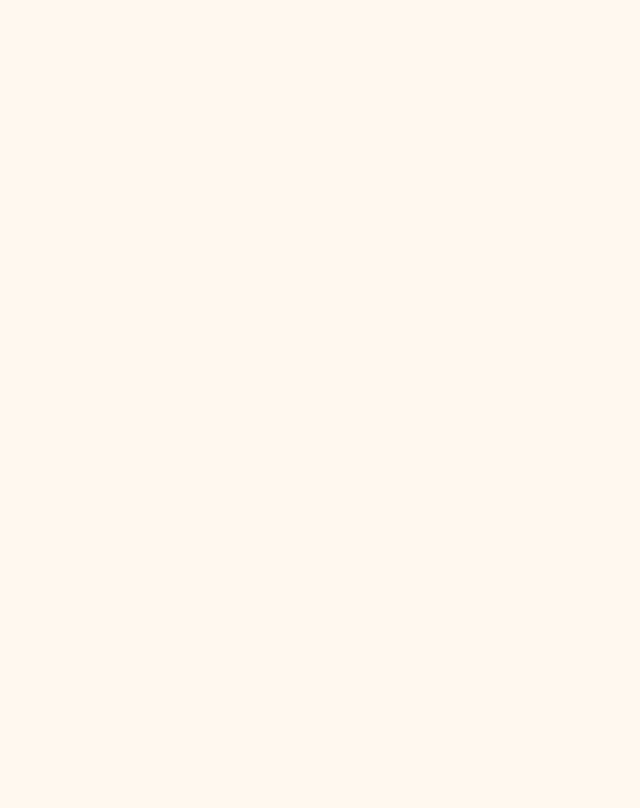
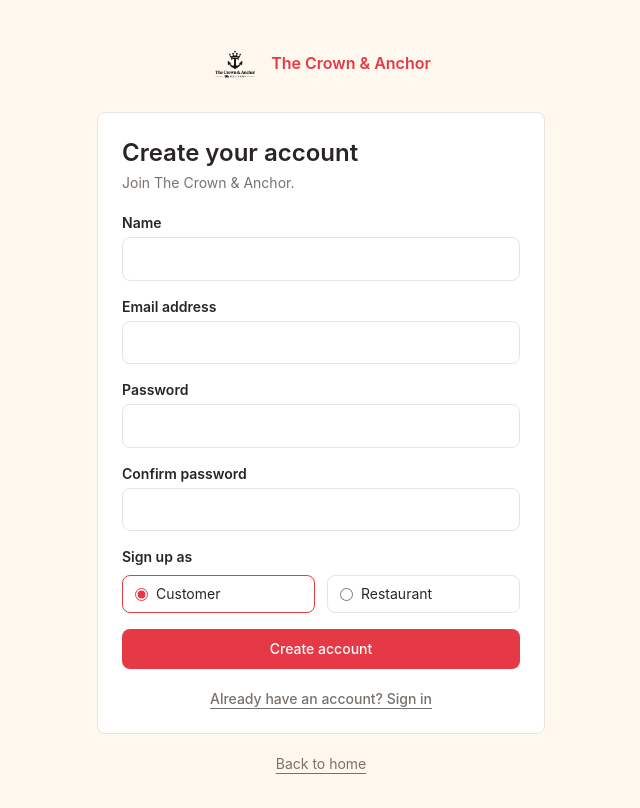
Before and after one commit to reham0138/delivey-app, a React (Vite) app in the folder frontend/: page /register in a window 1280 px wide. Before the commit this address had no page. Shown: the top 808 px of the page, without its empty margins (319-959 px from the left). Built offline with nearby package versions, Linux system fonts and the light colour scheme.

Commit message:
feat(auth): add login and register pages with AuthLayout

```diff
--- a/frontend/src/App.tsx
+++ b/frontend/src/App.tsx
@@ -3,6 +3,9 @@ import { BrowserRouter as Router, Route, Routes } from 'react-router-dom'
 import Preview from './pages/Preview'
 import Meals from './pages/Meals'
 import MainLayout from './shared/layouts/MainLayout'
+import AuthLayout from '@/shared/layouts/AuthLayout'
+import Login from '@/pages/auth/Login'
+import Register from '@/pages/auth/Register'
 
 function App() {
   return (
@@ -12,6 +15,11 @@ function App() {
           <Route path="meals" element={<Meals />} />
         </Route>
 
+        <Route element={<AuthLayout />}>
+          <Route path="login" element={<Login />} />
+          <Route path="register" element={<Register />} />
+        </Route>
+
         <Route path="/preview" element={<Preview />} />
       </Routes>
     </Router>
--- a/frontend/src/main.tsx
+++ b/frontend/src/main.tsx
@@ -1,13 +1,16 @@
 import { StrictMode } from 'react'
 import { createRoot } from 'react-dom/client'
 import { ThemeProvider } from './shared/contexts/ThemeContext'
+import { AuthProvider } from '@/shared/contexts/AuthContext'
 import './App.css'
 import App from './App'
 
 createRoot(document.getElementById('root')!).render(
   <StrictMode>
     <ThemeProvider>
-      <App />
+      <AuthProvider>
+        <App />
+      </AuthProvider>
     </ThemeProvider>
   </StrictMode>,
 )
--- /dev/null
+++ b/frontend/src/pages/auth/Login.tsx
@@ -0,0 +1,76 @@
+import { useForm } from 'react-hook-form'
+import { zodResolver } from '@hookform/resolvers/zod'
+import { Link, Navigate } from 'react-router-dom'
+import { Button } from '@/shared/components/Button'
+import { Input } from '@/shared/components/Input'
+import { useAuth } from '@/shared/hooks/useAuth'
+import { getHomePathForRole } from '@/shared/utils/authRedirect'
+import { loginSchema, type LoginFormValues } from '@/shared/utils/validation'
+
+export default function Login() {
+	const { isAuthenticated, role, login } = useAuth()
+	const {
+		register,
+		handleSubmit,
+		setError,
+		formState: { errors, isSubmitting },
+	} = useForm<LoginFormValues>({
+		resolver: zodResolver(loginSchema),
+		mode: 'onSubmit',
+	})
+
+	if (isAuthenticated) {
+		return <Navigate to={getHomePathForRole(role ?? 'customer')} replace />
+	}
+
+	const onSubmit = async (values: LoginFormValues) => {
+		try {
+			await login(values)
+		} catch (error) {
+			setError('root.serverError', {
+				message: error instanceof Error ? error.message : 'Something went wrong. Please try again.',
+			})
+		}
+	}
+
+	return (
+		<section className="space-y-5">
+			<header className="space-y-1">
+				<h1 className="text-2xl font-semibold text-text-main">Sign in</h1>
+				<p className="text-sm text-text-slate">Welcome back. Sign in to your account.</p>
+			</header>
+			<form noValidate className="space-y-4" onSubmit={handleSubmit(onSubmit)}>
+				<Input
+					label="Email address"
+					type="email"
+					autoComplete="email"
+					{...register('email')}
+					error={errors.email?.message}
+				/>
+				<Input
+					label="Password"
+					type="password"
+					autoComplete="current-password"
+					{...register('password')}
+					error={errors.password?.message}
+				/>
+				{errors.root?.serverError?.message && (
+					<p role="alert" className="rounded-lg border border-danger/30 bg-danger/10 px-3 py-2 text-sm text-danger">
+						{errors.root.serverError.message}
+					</p>
+				)}
+				<Button type="submit" loading={isSubmitting} className="w-full">
+					Sign in
+				</Button>
+			</form>
+			<p className="text-center text-sm text-text-slate">
+				<Link to="/register" className="font-medium text-brand-red underline underline-offset-4">
+					Don't have an account? Create one
+				</Link>
+			</p>
+			<p className="rounded-lg border border-border-subtle bg-surface-cream px-3 py-2 text-xs text-text-slate">
+				Demo account: admin@test.com / 123456
+			</p>
+		</section>
+	)
+}
--- /dev/null
+++ b/frontend/src/pages/auth/Register.tsx
@@ -0,0 +1,83 @@
+import { useForm } from 'react-hook-form'
+import { zodResolver } from '@hookform/resolvers/zod'
+import { Link, Navigate } from 'react-router-dom'
+import { Button } from '@/shared/components/Button'
+import { Input } from '@/shared/components/Input'
+import { useAuth } from '@/shared/hooks/useAuth'
+import { getHomePathForRole } from '@/shared/utils/authRedirect'
+import { registerSchema, type RegisterFormValues } from '@/shared/utils/validation'
+
+export default function Register() {
+	const { isAuthenticated, role, register: registerAccount } = useAuth()
+	const {
+		register,
+		handleSubmit,
+		setError,
+		formState: { errors, isSubmitting },
+	} = useForm<RegisterFormValues>({
+		resolver: zodResolver(registerSchema),
+		mode: 'onSubmit',
+		defaultValues: { role: 'customer' },
+	})
+
+	if (isAuthenticated) {
+		return <Navigate to={getHomePathForRole(role ?? 'customer')} replace />
+	}
+
+	const onSubmit = async (values: RegisterFormValues) => {
+		try {
+			await registerAccount({
+				name: values.name,
+				email: values.email,
+				password: values.password,
+				role: values.role,
+			})
+		} catch (error) {
+			setError('root.serverError', {
+				message: error instanceof Error ? error.message : 'Something went wrong. Please try again.',
+			})
+		}
+	}
+
+	return (
+		<section className="space-y-5">
+			<header className="space-y-1">
+				<h1 className="text-2xl font-semibold text-text-main">Create your account</h1>
+				<p className="text-sm text-text-slate">Join The Crown &amp; Anchor.</p>
+			</header>
+			<form noValidate className="space-y-4" onSubmit={handleSubmit(onSubmit)}>
+				<Input label="Name" autoComplete="name" {...register('name')} error={errors.name?.message} />
+				<Input label="Email address" type="email" autoComplete="email" {...register('email')} error={errors.email?.message} />
+				<Input label="Password" type="password" autoComplete="new-password" {...register('password')} error={errors.password?.message} />
+				<Input label="Confirm password" type="password" autoComplete="new-password" {...register('confirmPassword')} error={errors.confirmPassword?.message} />
+				<fieldset className="space-y-2">
+					<legend className="text-sm font-semibold text-text-main">Sign up as</legend>
+					<div className="grid grid-cols-2 gap-3">
+						<label className="flex cursor-pointer items-center gap-2 rounded-lg border border-border-subtle bg-surface-white px-3 py-2 text-sm text-text-main has-[:checked]:border-brand-red">
+							<input type="radio" value="customer" className="accent-brand-red" {...register('role')} />
+							Customer
+						</label>
+						<label className="flex cursor-pointer items-center gap-2 rounded-lg border border-border-subtle bg-surface-white px-3 py-2 text-sm text-text-main has-[:checked]:border-brand-red">
+							<input type="radio" value="restaurant" className="accent-brand-red" {...register('role')} />
+							Restaurant
+						</label>
+					</div>
+					{errors.role?.message && <p className="text-sm text-danger">{errors.role.message}</p>}
+				</fieldset>
+				{errors.root?.serverError?.message && (
+					<p role="alert" className="rounded-lg border border-danger/30 bg-danger/10 px-3 py-2 text-sm text-danger">
+						{errors.root.serverError.message}
+					</p>
+				)}
+				<Button type="submit" loading={isSubmitting} className="w-full">
+					Create account
+				</Button>
+			</form>
+			<p className="text-center text-sm text-text-slate">
+				<Link to="/login" className="font-medium text-brand-red underline underline-offset-4">
+					Already have an account? Sign in
+				</Link>
+			</p>
+		</section>
+	)
+}
--- /dev/null
+++ b/frontend/src/shared/layouts/AuthLayout.tsx
@@ -0,0 +1,35 @@
+import { Link, Outlet } from 'react-router-dom'
+import { Card } from '@/shared/components/Card'
+import { useTheme } from '@/shared/contexts/ThemeContext'
+
+export default function AuthLayout() {
+	const { theme } = useTheme()
+
+	return (
+		<main className="flex min-h-screen items-center justify-center bg-surface-cream px-4 py-10 sm:px-6">
+			<div className="w-full max-w-md">
+				{/* There is no home page yet, so both links go to meals. */}
+				<Link to="/meals" className="mb-6 flex items-center justify-center gap-3 text-center">
+					<img
+						src={
+							theme === 'dark'
+								? '/brand/logo/crown-anchor-delivery-logo-white.png'
+								: '/brand/logo/crown-anchor-delivery-logo-black.png'
+						}
+						alt=""
+						className="size-12 shrink-0 object-contain"
+					/>
+					<span className="font-semibold text-brand-red">The Crown &amp; Anchor</span>
+				</Link>
+				<Card padding="lg">
+					<Outlet />
+				</Card>
+				<p className="mt-5 text-center text-sm text-text-slate">
+					<Link to="/meals" className="underline underline-offset-4 hover:text-text-main">
+						Back to home
+					</Link>
+				</p>
+			</div>
+		</main>
+	)
+}
--- /dev/null
+++ b/frontend/src/shared/utils/authRedirect.ts
@@ -0,0 +1,11 @@
+import type { Role } from '@/shared/types/user'
+
+// README targets are customer '/', restaurant '/dashboard/restaurant', admin '/dashboard/admin'; switch when those pages exist.
+export function getHomePathForRole(role: Role): string {
+	switch (role) {
+		case 'customer':
+		case 'restaurant':
+		case 'admin':
+			return '/meals'
+	}
+}
--- a/frontend/src/shared/utils/validation.ts
+++ b/frontend/src/shared/utils/validation.ts
@@ -1,13 +1,13 @@
 import { z } from 'zod'
 
 export const loginSchema = z.object({
-	email: z.string().email('Enter a valid email address.'),
+	email: z.email('Enter a valid email address.'),
 	password: z.string().min(6, 'Password must be at least 6 characters.'),
 })
 
 export const registerSchema = z.object({
 	name: z.string().min(2, 'Name must be at least 2 characters.'),
-	email: z.string().email('Enter a valid email address.'),
+	email: z.email('Enter a valid email address.'),
 	password: z.string().min(6, 'Password must be at least 6 characters.'),
 	confirmPassword: z.string(),
 	role: z.enum(['customer', 'restaurant']),
```
Also changed, not shown: frontend/src/pages/login.tsx (deleted).
